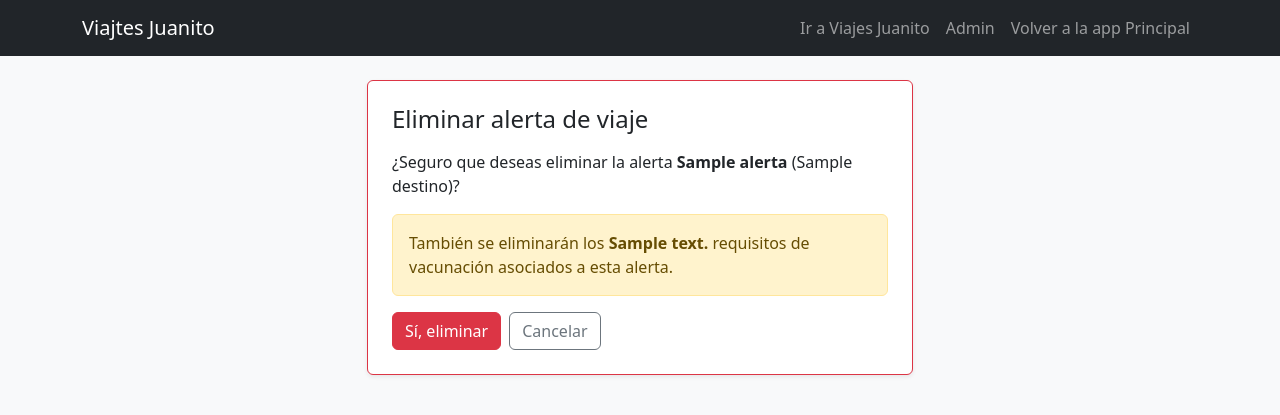
After one commit to david123hi/sitio_web, a Django app: template travel_advisories/templates/advisories_ConfirmDelete.html in a window 1280 px wide. The commit adds this page. Shown: the top 415 px of the page. Run offline with Django 5.2, Linux system fonts and the light colour scheme; tables that the repository leaves empty hold one stand-in row (values such as "Sample post"); the template is opened without the code that fills it: values that come from a table or form of the project are taken from there, most other values are stand-ins (such as "Sample title", 1, 10 or a date in 2020); some libraries are stand-ins or nearby versions.

Commit message:
Agrega plantillas para la gestión de alertas: confirmación de eliminación y formulario de alerta

```diff
--- a/travel_advisories/templates/advisories_Base.html
+++ b/travel_advisories/templates/advisories_Base.html
@@ -19,6 +19,7 @@
                     <li class="nav-item"><a class="nav-link" href="{% url 'travelers:lista_viajes' %}">Ir a Viajes Juanito</a></li>
                     <li class="nav-item"><a class="nav-link" href="/admin/">Admin</a></li>
                     <li class="nav-item"><a class="nav-link" href="{% url 'blog:inicio' %}">Volver a la app Principal</a></li>
+                    {% include 'partials/auth_nav.html' %}
                 </ul>
             </div>
         </div>
@@ -28,5 +29,6 @@
     </div>
 
     <script src="https://cdn.jsdelivr.net/npm/bootstrap@5.3.3/dist/js/bootstrap.bundle.min.js"></script>
+    {% include 'partials/sweetalert_messages.html' %}
 </body>
 </html>
--- /dev/null
+++ b/travel_advisories/templates/advisories_ConfirmDelete.html
@@ -0,0 +1,26 @@
+{% extends 'advisories_Base.html' %}
+{% block title %}Eliminar alerta{% endblock %}
+{% block contenido %}
+<div class="row justify-content-center">
+    <div class="col-md-6">
+        <div class="card shadow-sm border-danger">
+            <div class="card-body p-4">
+                <h2 class="h4 mb-3">Eliminar alerta de viaje</h2>
+                <p>¿Seguro que deseas eliminar la alerta <strong>{{ alerta.titulo }}</strong> ({{ alerta.pais }})?</p>
+                {% if requisitos %}
+                <div class="alert alert-warning">
+                    También se eliminarán los <strong>{{ requisitos }}</strong> requisitos de vacunación asociados a esta alerta.
+                </div>
+                {% endif %}
+                <form method="post">
+                    {% csrf_token %}
+                    <div class="d-flex gap-2">
+                        <button type="submit" class="btn btn-danger">Sí, eliminar</button>
+                        <a href="{% url 'travel_advisories:lista_alerta' %}" class="btn btn-outline-secondary">Cancelar</a>
+                    </div>
+                </form>
+            </div>
+        </div>
+    </div>
+</div>
+{% endblock %}
```
Also changed, not shown: travel_advisories/templates/advisories_Form.html (added, +21 -0 lines), travel_advisories/templates/form_fields.html (added, +20 -0 lines).
